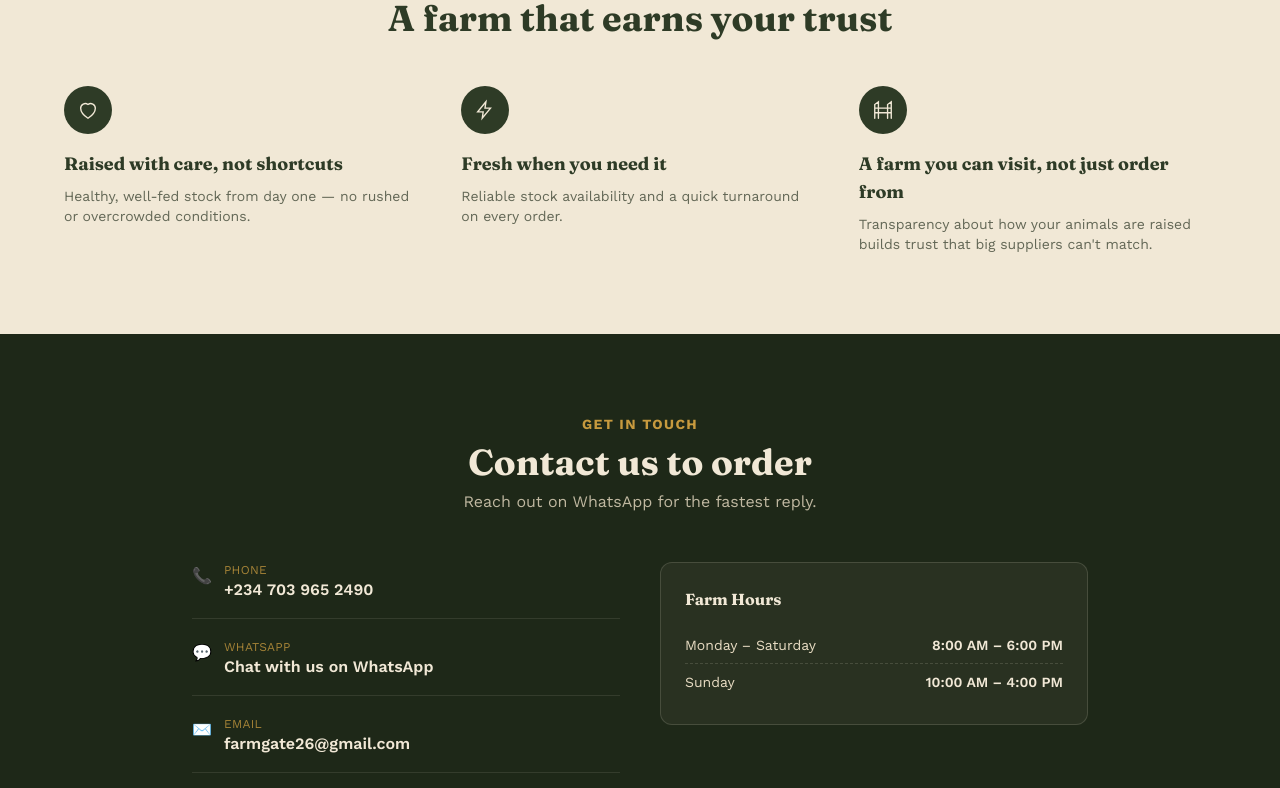
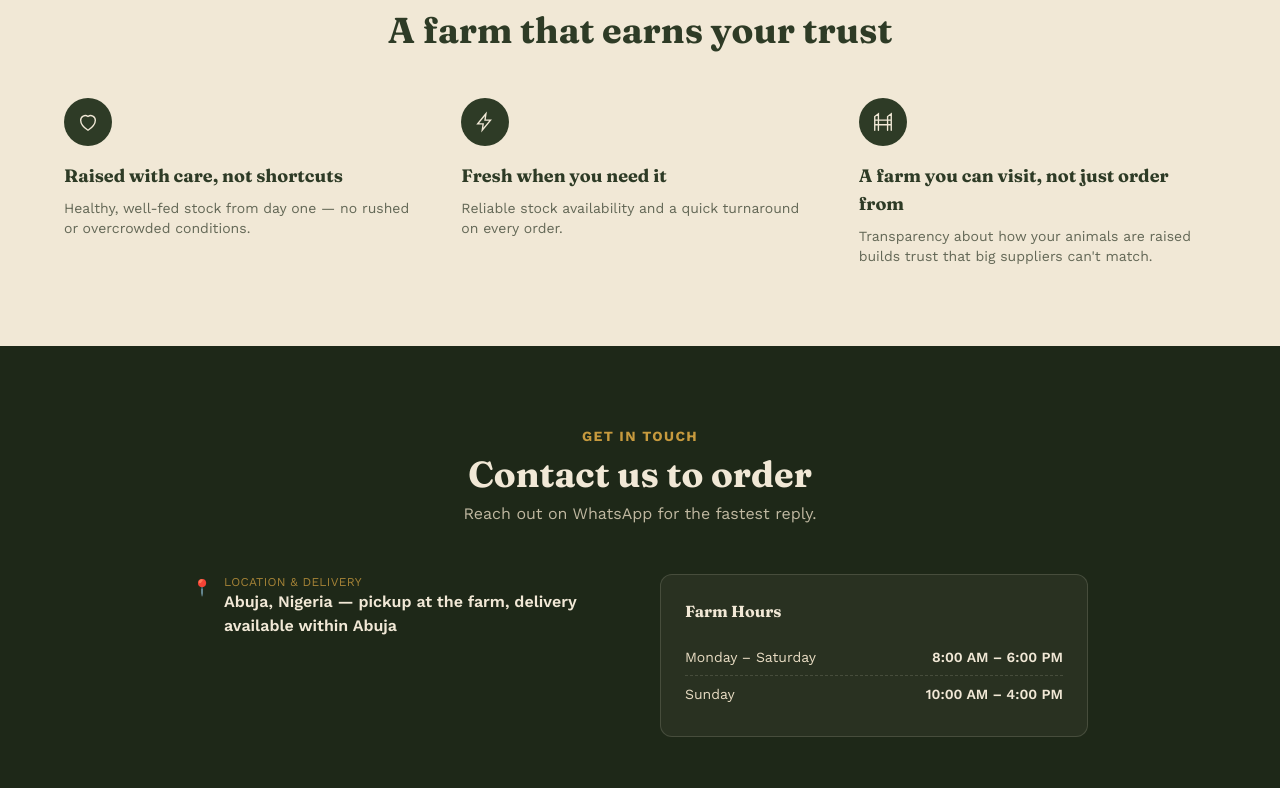
Before and after one commit to Abzkareem/farm-gate-shop, a Next.js app: page / in a window 1280 px wide. Shown: the part 2009-2797 px from the top of the page. Built offline with nearby package versions, Linux system fonts and the light colour scheme.

Commit message:
Add social sharing preview image

```diff
--- a/app/page.js
+++ b/app/page.js
@@ -10,11 +10,10 @@ export default function Home() {
   return (
     <>
       {/* ===================== HEADER ===================== */}
-      <header className="sticky top-0 z-50 bg-cream/95 backdrop-blur border-b border-soil/20">
-        <div className="max-w-6xl mx-auto flex items-center justify-between px-6 py-4">
-          <a href="#top" className="flex items-center gap-2 font-display font-bold text-2xl text-forest">
-            <svg width="26" height="26" viewBox="0 0 24 24" fill="none" xmlns="http://www.w3.org/2000/svg"><path d="M3 21V6l4-3v18M17 21V6l4-3v18M3 10h18M3 15h18" stroke="currentColor" strokeWidth="1.6" strokeLinecap="round"/><path d="M7 3v18M17 3v18" stroke="currentColor" strokeWidth="1.6" strokeLinecap="round"/></svg>
-            Farm Gate
+            <header className="sticky top-0 z-50 bg-cream/95 backdrop-blur border-b border-soil/20">
+        <div className="max-w-6xl mx-auto flex items-center justify-between px-6 h-20">
+                   <a href="#top" className="flex items-center">
+            <img src="/logo-full.png" alt="Farm Gate" className="h-20 w-auto" />
           </a>
           <nav className="hidden md:flex items-center gap-8 text-sm font-semibold text-forest">
             <a href="#available-now" className="hover:text-barn-red transition">Available Now</a>
@@ -143,27 +142,7 @@ export default function Home() {
 
           <div className="grid grid-cols-1 md:grid-cols-2 gap-10">
             <ul className="space-y-5">
-                            <li className="flex gap-3 items-start border-b border-cream/10 pb-4">
-                <span className="text-gold mt-0.5">📞</span>
-                <div>
-                  <p className="text-xs uppercase tracking-wide text-gold/80">Phone</p>
-                  <a href="tel:+2347039652490" className="font-semibold hover:underline">+234 703 965 2490</a>
-                </div>
-              </li>
-              <li className="flex gap-3 items-start border-b border-cream/10 pb-4">
-                <span className="text-gold mt-0.5">💬</span>
-                <div>
-                  <p className="text-xs uppercase tracking-wide text-gold/80">WhatsApp</p>
-                  <a href="https://wa.me/2347039652490" target="_blank" rel="noopener noreferrer" className="font-semibold hover:underline">Chat with us on WhatsApp</a>
-                </div>
-              </li>
-              <li className="flex gap-3 items-start border-b border-cream/10 pb-4">
-                <span className="text-gold mt-0.5">✉️</span>
-                <div>
-                  <p className="text-xs uppercase tracking-wide text-gold/80">Email</p>
-                  <a href="mailto:farmgate26@gmail.com" className="font-semibold hover:underline">farmgate26@gmail.com</a>
-                </div>
-              </li>
+
               <li className="flex gap-3 items-start">
                 <span className="text-gold mt-0.5">📍</span>
                 <div>
```
Also changed, not shown: app/opengraph-image.png (added), public/logo-full.png (added).
